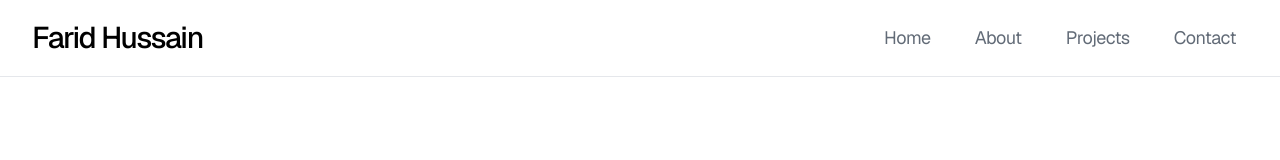
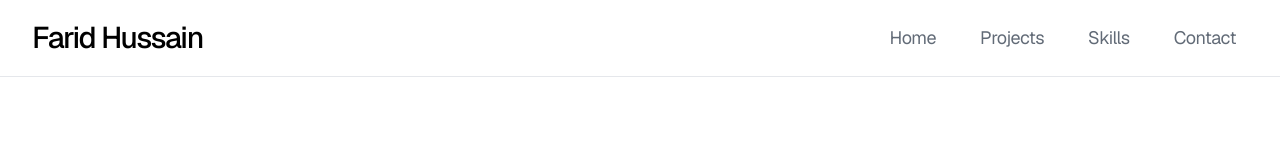
Before and after one commit to faridhussain/Portfolio, a Next.js app: page / in a window 1280 px wide. Shown: the top 160 px of the page. Built offline with nearby package versions, Linux system fonts and the light colour scheme.

Commit message:
implement smooth section navigation with proper scroll offset

```diff
--- a/app/components/Contact.tsx
+++ b/app/components/Contact.tsx
@@ -175,7 +175,7 @@ export default function Contact() {
     };
 
     return (
-        <section className='w-full max-w-350 mx-auto px-4 sm:px-6 lg:px-8 mt-25 lg:mt-33 mb-3'>
+        <section id='contact' className='scroll-mt-24 w-full max-w-350 mx-auto px-4 sm:px-6 lg:px-8 mt-25 lg:mt-33 mb-3'>
             <div className='flex flex-col items-center text-center lg:items-start lg:text-left gap-1 mb-12'>
                 <h2 className='sm:text-4xl text-2xl md:text-5xl font-bold leading-tight'>
                     <span className='tracking-tight'>Let&apos;s Build Something.</span>
--- a/app/components/Hero.tsx
+++ b/app/components/Hero.tsx
@@ -2,7 +2,7 @@ import Image from 'next/image';
 
 export default function Hero() {
     return (
-        <section className='max-w-350 mx-auto px-6 lg:px-8 mt-5 sm:mt-20 lg:mt-28'>
+        <section id='home' className='scroll-mt-24 max-w-350 mx-auto px-6 lg:px-8 mt-5 sm:mt-20 lg:mt-28'>
             <div className='flex flex-col-reverse lg:flex-row items-center lg:items-start justify-between gap-10 sm:gap-14 md:gap-15'>
                 <div className='flex-1 flex flex-col gap-7 items-center text-center lg:items-start lg:text-left'>
                     <h1 className='sm:text-4xl text-2xl md:text-5xl lg:text-6xl font-bold leading-tight flex flex-col'>
--- a/app/components/Navbar.tsx
+++ b/app/components/Navbar.tsx
@@ -7,10 +7,10 @@ export default function Navbar() {
     const [isOpen, setIsOpen] = useState(false);
 
     const navLinks = [
-        { href: '/', label: 'Home' },
-        { href: '/about', label: 'About' },
-        { href: '/projects', label: 'Projects' },
-        { href: '/contact', label: 'Contact' },
+        { href: '#home', label: 'Home' },
+        { href: '#projects', label: 'Projects' },
+        { href: '#skills', label: 'Skills' },
+        { href: '#contact', label: 'Contact' },
     ];
 
     return (
--- a/app/components/Projects.tsx
+++ b/app/components/Projects.tsx
@@ -38,7 +38,7 @@ const projects: Project[] = [
 
 export default function Projects() {
     return (
-        <section className='max-w-350 mx-auto sm:px-6 px-3 lg:px-8 mt-25 lg:mt-33'>
+        <section id='projects' className='scroll-mt-24 max-w-350 mx-auto sm:px-6 px-3 lg:px-8 mt-25 lg:mt-33'>
             <div className='flex flex-col items-center text-center lg:items-start lg:text-left gap-1 sm:mb-12 mb-10'>
                 <h2 className='sm:text-4xl text-2xl md:text-5xl font-bold leading-tight'>
                     <span className='tracking-tight'>Here&apos;s What I&apos;ve Built.</span>
--- a/app/components/Skills.tsx
+++ b/app/components/Skills.tsx
@@ -63,7 +63,7 @@ const skillGroups: SkillGroup[] = [
 
 export default function Skills() {
     return (
-        <section className='max-w-350 mx-auto px-4 sm:px-6 lg:px-8 mt-25 lg:mt-33'>
+        <section id='skills' className='scroll-mt-24 max-w-350 mx-auto px-4 sm:px-6 lg:px-8 mt-25 lg:mt-33'>
             <div className='flex flex-col items-center text-center lg:items-start lg:text-left gap-1 mb-12'>
                 <h2 className='sm:text-4xl text-2xl md:text-5xl font-bold leading-tight'>
                     <span className='tracking-tight'>What I Work With.</span>
--- a/app/layout.tsx
+++ b/app/layout.tsx
@@ -25,7 +25,7 @@ export default function RootLayout({
     children: React.ReactNode;
 }>) {
     return (
-        <html lang='en' className={`${geistSans.variable} ${geistMono.variable} h-full antialiased`}>
+        <html lang='en' className={`${geistSans.variable} ${geistMono.variable} h-full antialiased scroll-smooth`}>
             <body className={`${geistSans.className} min-h-full flex flex-col`}>
                 <ToastProvider>{children}</ToastProvider>
             </body>
```
